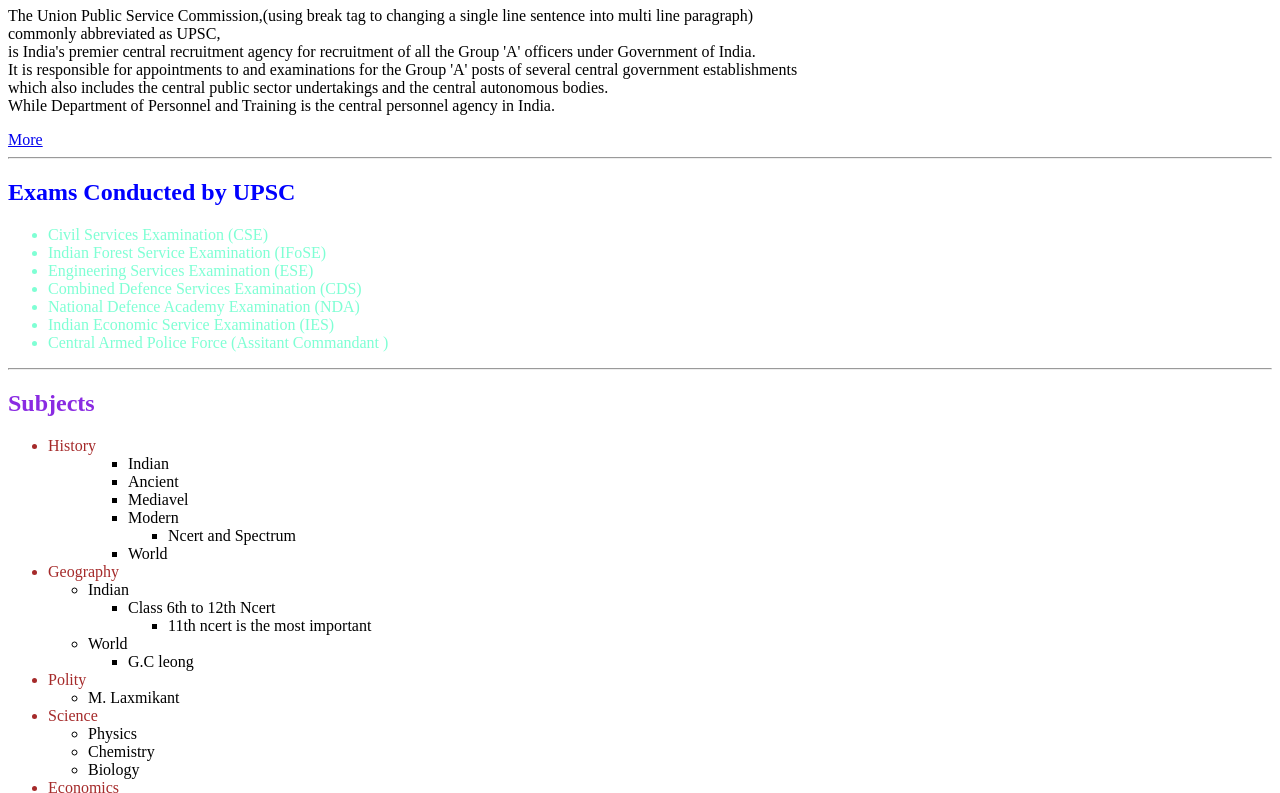
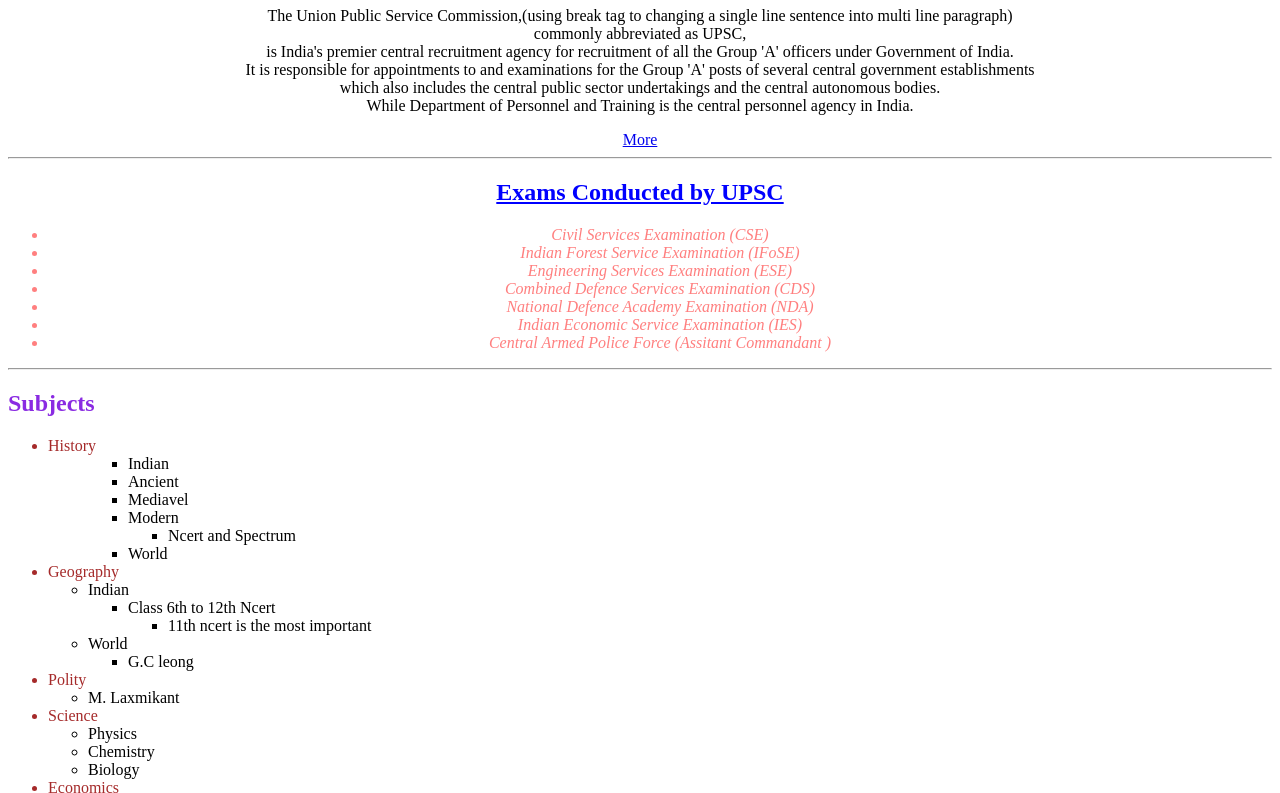
Before and after one commit to saurav7874/html-Portfolio, a plain HTML site: page Upsc.html in a window 1280 px wide. Shown: the part 385-1178 px from the top of the page. Drawn offline with Linux system fonts and the light colour scheme.

Commit message:
Upsc.html

```diff
--- a/Upsc.html
+++ b/Upsc.html
@@ -4,24 +4,24 @@
         <meta charset="UTF-8">
         <title>UPSC</title>
     </head>
-    <body>
+    <body><center>
 <img src="https://sambadenglish.com/wp-content/uploads/2014/06/UPSC-logo.jpg"alt="Upsc logo"/>
-<h1 style="color: red;">UPSC</h1>
+<h1 style="color: red;"><u>UPSC</u></h1>
 <p> The Union Public Service Commission,(using break tag to changing a single line sentence into multi line paragraph)<br /> commonly abbreviated as UPSC,<br /> is India's premier central recruitment agency for recruitment of all the Group 'A' officers under Government of India.<br /> It is responsible for appointments to and examinations for the Group 'A' posts of several central government establishments<br /> which also includes the central public sector undertakings and the central autonomous bodies.<br /> While Department of Personnel and Training is the central personnel agency in India.</p>
-<a href="https://en.wikipedia.org/wiki/Union_Public_Service_Commission">More</a>
+<a href="https://en.wikipedia.org/wiki/Union_Public_Service_Commission/">More</a>
 <hr />
-   <h2 style="color: blue;">Exams Conducted by UPSC</h2>
+   <h2 style="color: blue;"><u>Exams Conducted by UPSC</u></h2>
     <ul>
-      <li style="color: aquamarine;">Civil Services Examination (CSE)</li>
-      <li style="color: aquamarine;">Indian Forest Service Examination (IFoSE)</li>
-      <li style="color: aquamarine;">Engineering Services Examination (ESE)</li>
-      <li style="color: aquamarine;">Combined Defence Services Examination (CDS)</li>
-      <li style="color: aquamarine;">National Defence Academy Examination (NDA)</li>
-      <li style="color: aquamarine;">Indian Economic Service Examination (IES)</li>
-      <li style="color: aquamarine;">Central Armed Police Force (Assitant Commandant )</li>
+      <li style="color: rgb(255, 127, 127);"><i>Civil Services Examination (CSE)</i></li>
+      <li style="color: rgb(255, 127, 127);"><i>Indian Forest Service Examination (IFoSE)</i></li>
+      <li style="color: rgb(255, 127, 127);"><i>Engineering Services Examination (ESE)</i></li>
+      <li style="color: rgb(255, 127, 127);"><i>Combined Defence Services Examination (CDS)</i></li>
+      <li style="color: rgb(255, 127, 127);"><i>National Defence Academy Examination (NDA)</i></li>
+      <li style="color: rgb(255, 127, 127);"><i>Indian Economic Service Examination (IES)</i></li>
+      <li style="color: rgb(255, 127, 127);"><i>Central Armed Police Force (Assitant Commandant )</i></li>
     </ul>
 
-    <hr />
+    <hr /></center>
 
     <h2 style="color: blueviolet;"> Subjects</h2>
 
```
